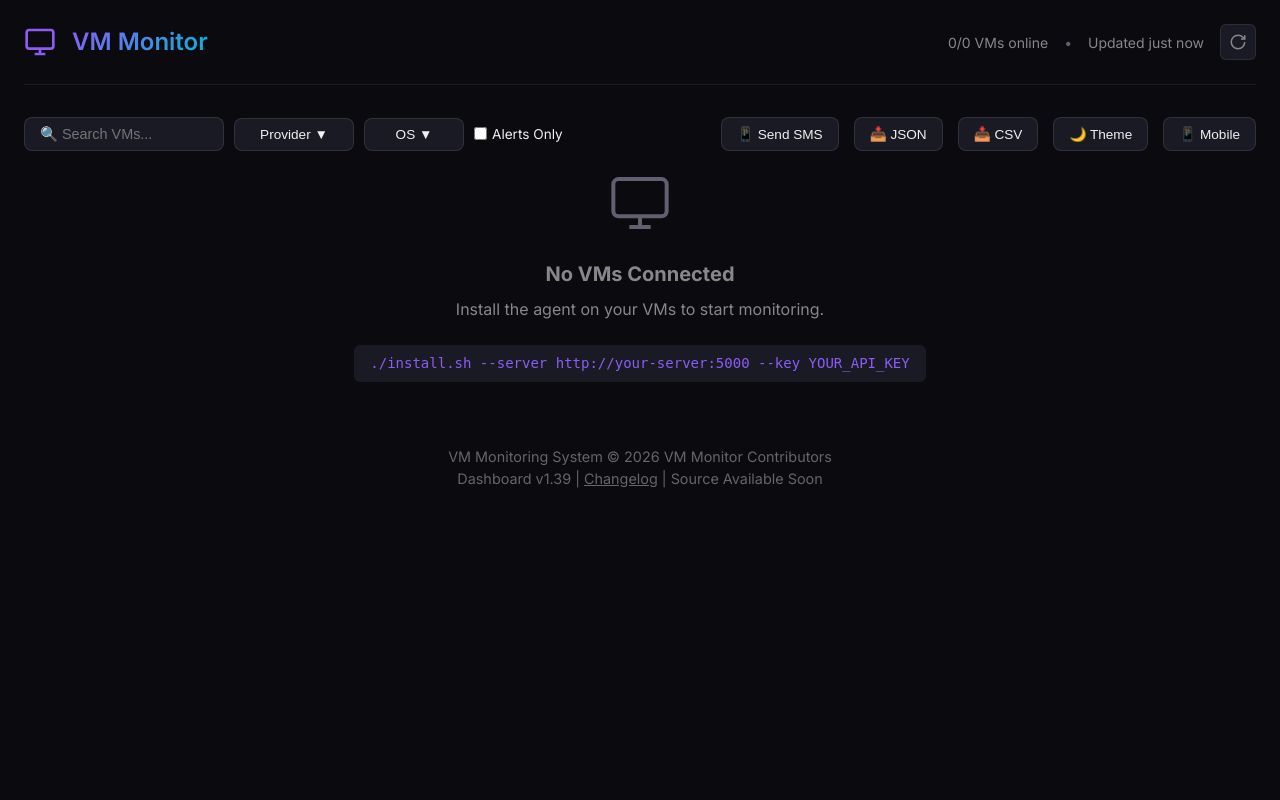
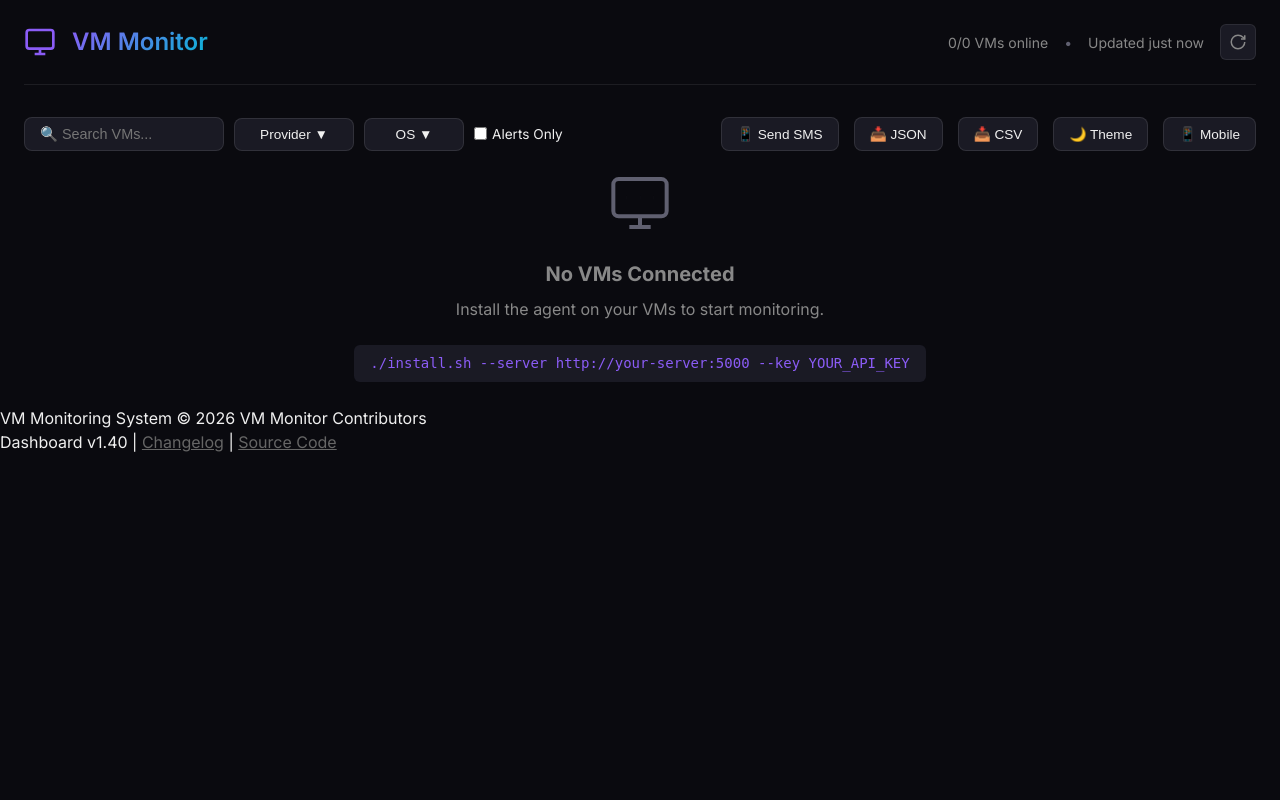
Before and after one commit to aydinguven/vm-monitor, a Flask app: page / in a window 1280 px wide. Run offline with Flask 3, Linux system fonts and the light colour scheme; data that the repository does not hold is empty.

Commit message:
Release v1.40: Initial Open Source Release

```diff
--- a/agent/agent.py
+++ b/agent/agent.py
@@ -35,7 +35,7 @@ if not IS_WINDOWS:
 # Configuration
 # =============================================================================
 
-AGENT_VERSION = "1.39"
+AGENT_VERSION = "1.40"
 STRESS_DURATION = 75  # Duration in seconds for stress tests
 
 # Server settings
--- a/dashboard/templates/index.html
+++ b/dashboard/templates/index.html
@@ -1943,10 +1943,9 @@
             setTimeout(() => clearInterval(updateInterval), REFRESH_INTERVAL);
         }, REFRESH_INTERVAL);
     </script>
-    <div style="text-align: center; margin-top: 40px; color: #666; font-size: 0.9rem;">
-        VM Monitoring System &copy; 2026 VM Monitor Contributors<br>
-        Dashboard v1.39 | <a href="/changelog" style="color: #666; text-decoration: underline;">Changelog</a> |
-        Source Available Soon
+    VM Monitoring System &copy; 2026 VM Monitor Contributors<br>
+    Dashboard v1.40 | <a href="/changelog" style="color: #666; text-decoration: underline;">Changelog</a> |
+    <a href="https://github.com/aydinguven/vm-monitor" style="color: #666; text-decoration: underline;">Source Code</a>
     </div>
 </body>
 
```
Also changed, not shown: CHANGELOG.md.
